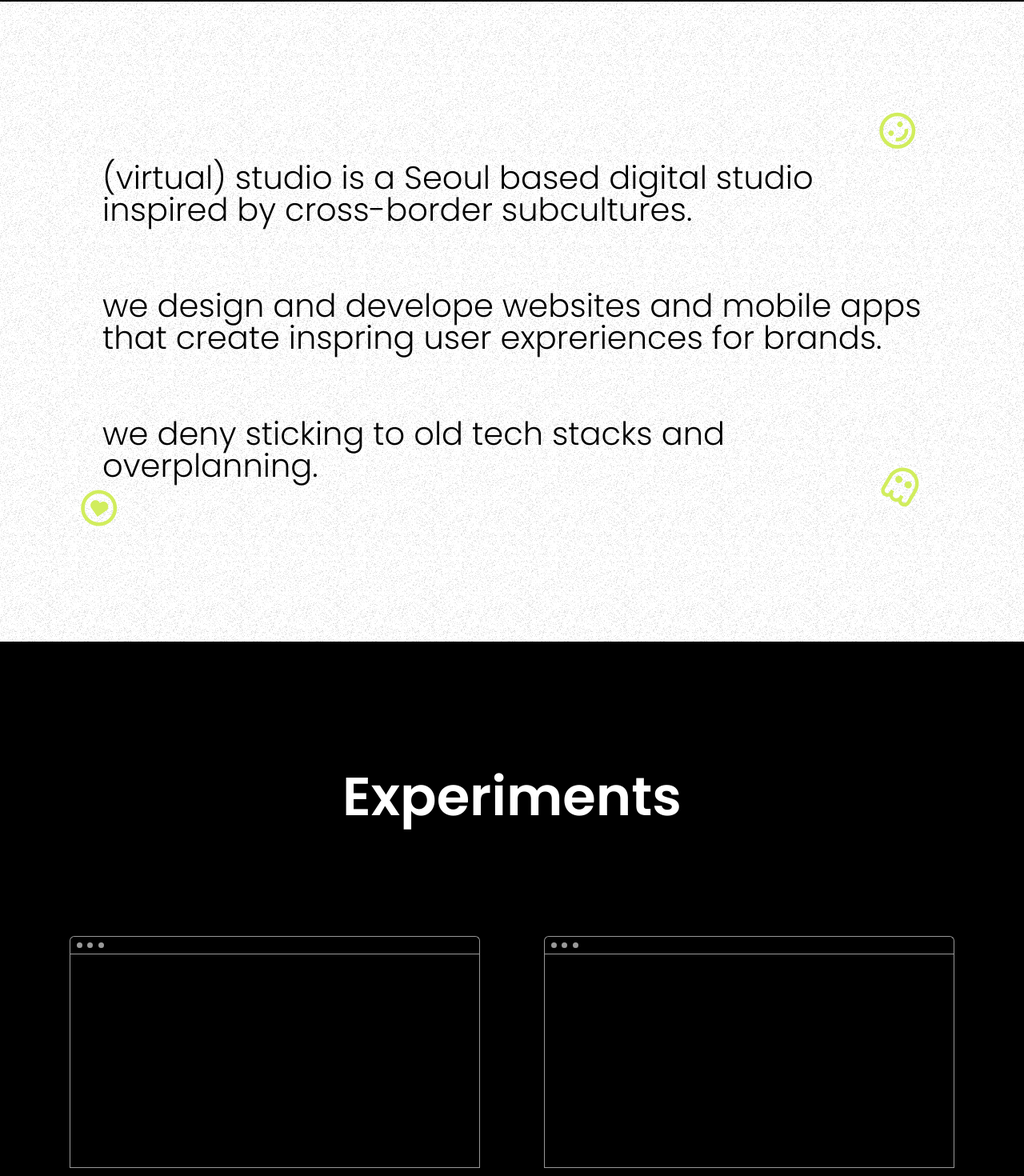
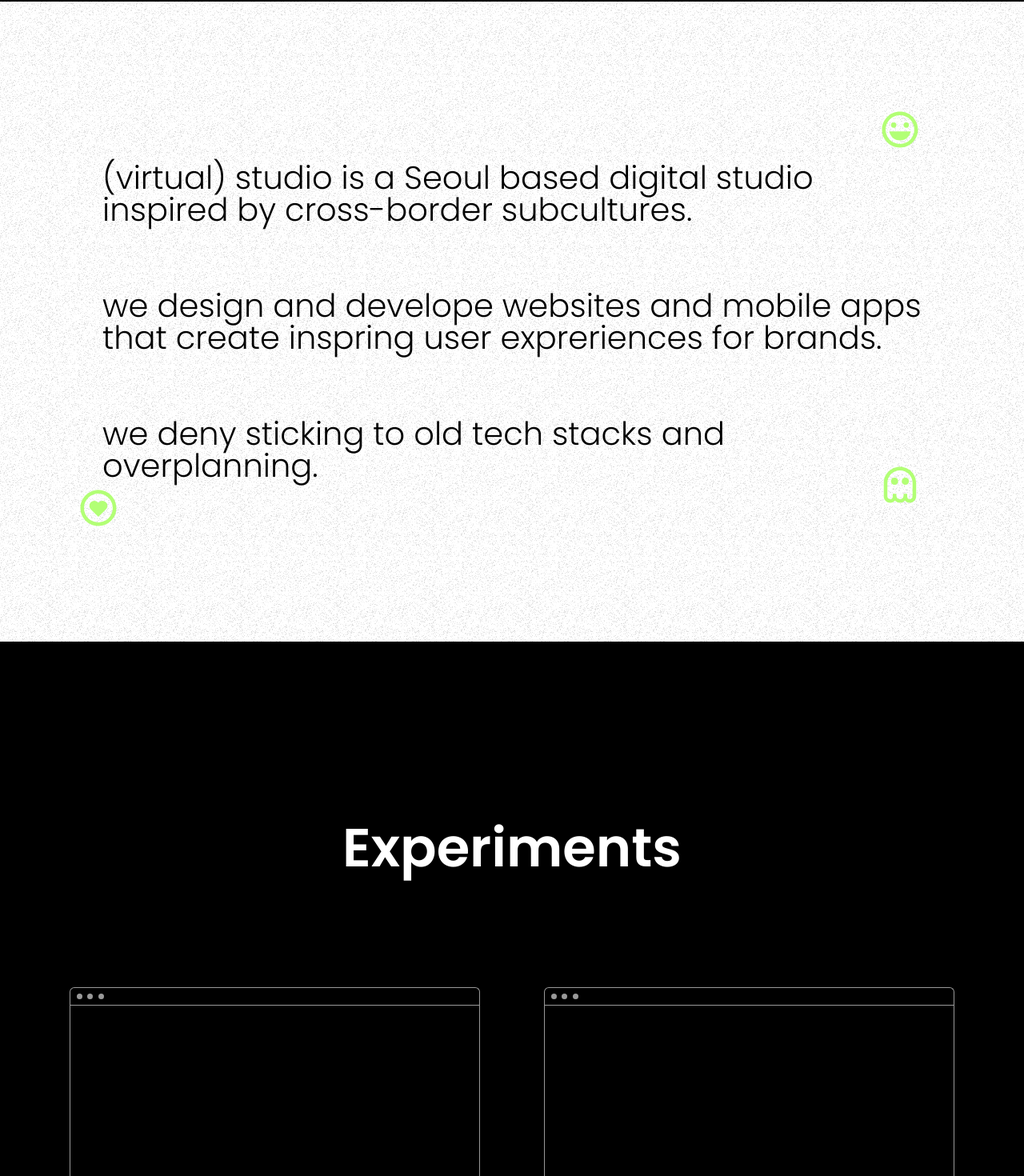
Before and after one commit to haileychoi15/digital-studio, a React (Create React App) app: page / in a window 1280 px wide. Shown: the part 798-2268 px from the top of the page at 80% size. Built offline with nearby package versions, Linux system fonts and the light colour scheme.

Commit message:
icon parallax

```diff
--- a/src/App.js
+++ b/src/App.js
@@ -11,7 +11,8 @@ function App() {
         black: '#000000',
         white: '#ffffff',
         gray: '#999999',
-        primary: '#D1ED5D'
+        primary: '#D1ED5D',
+        secondary: '#B2FF75',
       }
     }}>
       <GlobalStyle />
--- a/src/components/BasicSection.js
+++ b/src/components/BasicSection.js
@@ -12,10 +12,11 @@ const marginStyles = css`
 
 const Section = styled.section`
     position: relative;
-    margin-bottom: 10rem;
+    padding-top: 4rem;
+    margin-bottom: 6rem;
 
     @media screen and (min-width: 48rem) {
-        margin-bottom: 12rem;
+        margin-bottom: 8rem;
     }
 `;
 
@@ -120,9 +121,9 @@ const Content = styled.div`
     }
 `;
 
-function BasicSection({ title, summary, scroll, children }) {
+function BasicSection({ title, summary, scroll, children, id }) {
     return (
-        <Section>
+        <Section id={id}>
             <Title summary={summary}>{title}</Title>
             {summary &&
                 <Summary>
--- a/src/components/Header.js
+++ b/src/components/Header.js
@@ -37,12 +37,17 @@ const ContactButton = styled.div`
 `;
 
 function Header() {
+
+    const handleButtonClick = () => {
+        window.location.href='#contact';
+    }
+
     return (
         <HeaderContainer>
             <Navigation>
                 <Logo>( virtual ) studio</Logo>
                 <ContactButton>
-                    <RoundButton buttonColor="primary">Contact</RoundButton>
+                    <RoundButton buttonColor="primary" onClick={handleButtonClick}>Contact</RoundButton>
                 </ContactButton>
             </Navigation>
         </HeaderContainer>
--- a/src/components/LandingSection.js
+++ b/src/components/LandingSection.js
@@ -131,9 +131,9 @@ function LandingSection() {
                     {descriptionList.map((description, index) =>
                         <Description key={index}>{description}</Description>
                     )}
-                    <StampIcon type="smile" iconStyle={{ top: "-4.2rem", right: "0", transform: "rotate(-45deg)" }} />
-                    <StampIcon type="heart" iconStyle={{ bottom: "-4.3rem", left: "-2rem", transform: "rotate(10deg)" }} />
-                    <StampIcon type="ghost" iconStyle={{ bottom: "-2.5rem", right: "0", transform: "rotate(30deg)" }} />
+                    <StampIcon type="happy" color="secondary" iconStyle={{ top: "-4.2rem", right: "0", transform: "rotate(-45deg)" }} />
+                    <StampIcon type="heart" color="secondary" iconStyle={{ bottom: "-4.3rem", left: "-2rem", transform: "rotate(10deg)" }} />
+                    <StampIcon type="ghost" color="secondary" iconStyle={{ bottom: "-2.5rem", right: "0", transform: "rotate(30deg)" }} />
                 </Content>
                 <DustBackground />
             </ContentGroup>
--- a/src/components/buttons/RoundButton.js
+++ b/src/components/buttons/RoundButton.js
@@ -7,7 +7,7 @@ const colorStyles = css`
         color: ${theme.palette.white};
         background-color: ${theme.palette[buttonColor]};
         `: css`
-        color: ${theme.palette.primary};
+        color: ${theme.palette.secondary};
         background-color: ${theme.palette[buttonColor]};
     `};
 `;
@@ -17,7 +17,7 @@ const Button = styled.button`
     min-height: 80px;
     border-radius: 50%;
     font-size: 1.1rem;
-    font-weight: 600;
+    font-weight: 800;
     transition: all 250ms;
     &:hover {
         transform: scale(1.07);
@@ -32,11 +32,19 @@ const Button = styled.button`
     }
 `;
 
-function RoundButton({ buttonColor, children, isSubmit }) {
+function RoundButton({ buttonColor, children, isSubmit, onClick }) {
     return (
-        <Button type={isSubmit ? 'submit' : 'button'} buttonColor={buttonColor}>
-            {children}
-        </Button>
+        <>
+            {isSubmit ?
+                <Button type="submit" buttonColor={buttonColor}>
+                    {children}
+                </Button> :
+                <Button type="button" buttonColor={buttonColor} onClick={onClick}>
+                    {children}
+                </Button>
+            }
+
+        </>
     )
 }
 
--- a/src/components/cards/BasicArticle.js
+++ b/src/components/cards/BasicArticle.js
@@ -1,9 +1,12 @@
 import React from 'react';
 import styled, { css } from 'styled-components';
+import arrowLinear from 'assets/images/arrow-linear.svg';
 
 const Container = styled.div`
+    position: relative;
     display: flex;
     justify-content: flex-start;
+    align-items: center;
     width: 100%;
     line-height: 1.2;
 
@@ -15,6 +18,12 @@ const Container = styled.div`
         margin-top: 2.5rem;
     }
 
+    &:last-child {
+        img {
+            transform: rotate(90deg);
+        }
+    }
+
     @media screen and (min-width: 48rem) {
         & + & {
             margin-top: 1rem;
@@ -24,6 +33,10 @@ const Container = styled.div`
 
 const Article = styled.article`
     max-width:  65%;
+
+    ${({ align }) => align === 'left' && css`
+        margin-right: 5%;
+    `}
 
     @media screen and (min-width: 48rem) {
         max-width: 40%;
@@ -50,6 +63,15 @@ const Description = styled.p`
     }
 `;
 
+const ArrowImage = styled.img`
+    width: auto;
+    height: 90px;
+
+    @media screen and (min-width: 48rem) {
+        height: 150px;
+    }
+`;
+
 function BasicArticle({ title, children, align }) {
     return (
         <Container align={align}>
@@ -57,6 +79,7 @@ function BasicArticle({ title, children, align }) {
                 <Title>{title}</Title>
                 <Description>{children}</Description>
             </Article>
+            {align === "left" && <ArrowImage src={arrowLinear} />}
         </Container>
     )
 }
--- a/src/components/effects/StampIcon.js
+++ b/src/components/effects/StampIcon.js
@@ -1,6 +1,7 @@
-import React from 'react';
+import React, { useState } from 'react';
 import styled, { css } from 'styled-components';
-import { BiHeartCircle, BiGhost, BiSmile } from "react-icons/bi";
+import { BiHeartCircle, BiGhost, BiSmile, BiHappyAlt } from "react-icons/bi";
+import { useEventListener } from 'hooks/useEventListener';
 
 const Icon = styled.div`
     position: absolute;
@@ -10,30 +11,47 @@ const Icon = styled.div`
     font-size: 3.373rem;
     z-index: 0;
 
-    ${({ theme }) => css`
-        color: ${theme.palette.primary};
+    ${({ theme, color }) => css`
+        color: ${theme.palette[color]};
     `};
 `;
 
-function StampIcon({ type, iconStyle }) {
+function StampIcon({ type, color, iconStyle }) {
+
+    const [offsetY, setOffsetY] = useState(0);
+
+    const handleScroll = () => {
+        const y = window.pageYOffset;
+        setOffsetY(y);
+    }
+
+    useEventListener(window, 'scroll', handleScroll);
+
     if (type === 'smile') {
         return (
-            <Icon style={{...iconStyle}}>
+            <Icon color={color} style={{...iconStyle, transform: `translate(0, ${offsetY * 0.1}px)`}}>
                 <BiSmile />
             </Icon>
         )
     }
     else if (type === 'heart') {
         return (
-            <Icon style={{...iconStyle}}>
+            <Icon color={color} style={{...iconStyle, transform: `translate(0, ${offsetY * -0.2}px)`}}>
                 <BiHeartCircle />
             </Icon>
         )
     }
     else if (type === 'ghost') {
         return (
-            <Icon style={{...iconStyle}}>
+            <Icon color={color} style={{...iconStyle, transform: `translate(0, ${offsetY * -0.1}px)`}}>
                 <BiGhost />
+            </Icon>
+        )
+    }
+    else if (type === 'happy') {
+        return (
+            <Icon color={color} style={{...iconStyle, transform: `translate(0, ${offsetY * 0.2}px)`}}>
+                <BiHappyAlt />
             </Icon>
         )
     }
--- a/src/views/Landing.js
+++ b/src/views/Landing.js
@@ -11,6 +11,7 @@ import Form from 'components/Form';
 import Footer from 'components/Footer';
 import StampIcon from 'components/effects/StampIcon';
 import { useEventListener } from 'hooks/useEventListener';
+
 
 const Container = styled.div`
     width: 100vw;
@@ -172,18 +173,18 @@ function Landing() {
                     )}
                     {mobile ?
                         <>
-                            <StampIcon type="smile" iconStyle={{ top: "10rem", left: "0", transform: "rotate(-45deg)" }} />
-                            <StampIcon type="heart" iconStyle={{ bottom: "5rem", left: "15rem", transform: "rotate(10deg)" }} />
-                            <StampIcon type="ghost" iconStyle={{ top: "6rem", right: "1rem", transform: "rotate(30deg)" }} />
+                            <StampIcon type="smile" color="primary" iconStyle={{ top: "10rem", left: "0", transform: "rotate(-45deg)" }} />
+                            <StampIcon type="heart" color="primary" iconStyle={{ bottom: "5rem", left: "15rem", transform: "rotate(10deg)" }} />
+                            <StampIcon type="ghost" color="primary" iconStyle={{ top: "6rem", right: "1rem", transform: "rotate(30deg)" }} />
                         </> :
                         <>
-                            <StampIcon type="smile" iconStyle={{ top: "18rem", left: "22.2%", transform: "rotate(15deg)" }} />
-                            <StampIcon type="heart" iconStyle={{ bottom: "3rem", left: "50%", transform: "rotate(10deg)" }} />
-                            <StampIcon type="ghost" iconStyle={{ top: "12.5rem", right: "25%", transform: "rotate(50deg)" }} />
+                            <StampIcon type="smile" color="primary" iconStyle={{ top: "18rem", left: "22.2%", transform: "rotate(15deg)" }} />
+                            <StampIcon type="heart" color="primary" iconStyle={{ bottom: "3rem", left: "50%", transform: "rotate(10deg)" }} />
+                            <StampIcon type="ghost" color="primary" iconStyle={{ top: "12.5rem", right: "25%", transform: "rotate(50deg)" }} />
                         </>
                     }
             </BasicSection>
-            <BasicSection title="Let’s collaborate">
+            <BasicSection title="Let’s collaborate" id="contact">
                 <GridContainer>
                     <ContactList>
                         {contactList.map((contact, index) =>
```
Also changed, not shown: src/assets/images/arrow-linear.svg (added).
